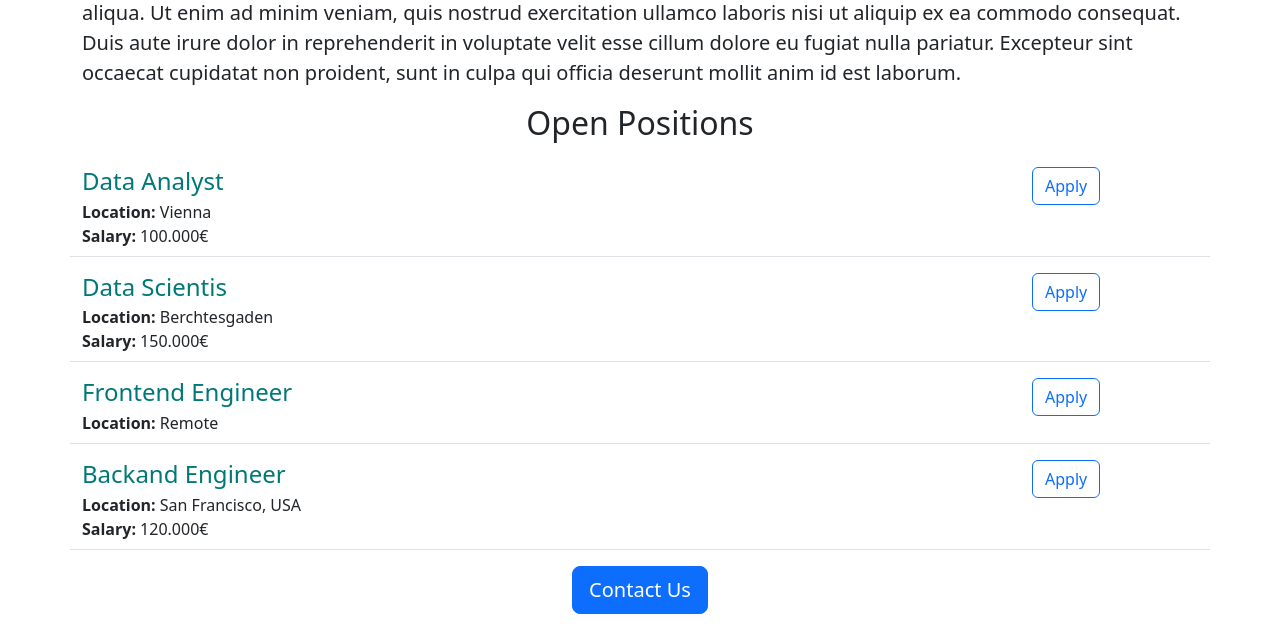
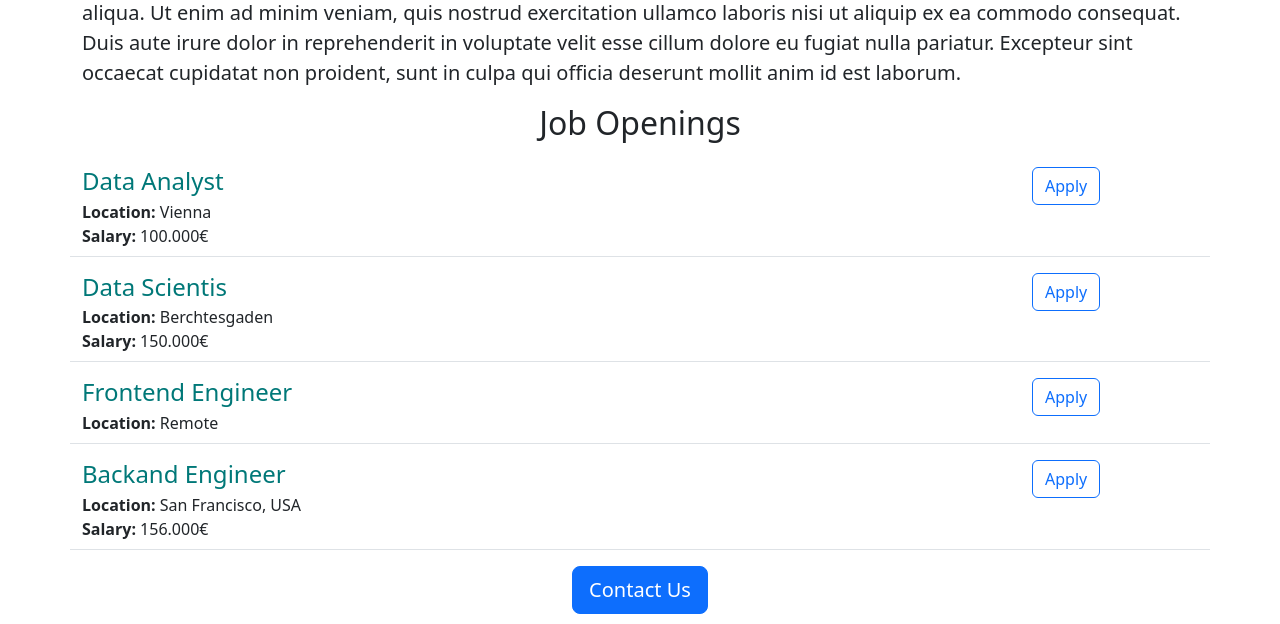
Before and after one commit to liino/jovian-careers-website, a Flask app: page / in a window 1280 px wide. Shown: the part 518-1142 px from the top of the page. Run offline with Flask 2, Linux system fonts and the light colour scheme.

Commit message:
mod: minor changes for testing

```diff
--- a/app.py
+++ b/app.py
@@ -21,7 +21,7 @@ JOBS = [{
   'id': 4,
   'title': 'Backand Engineer',
   'location': 'San Francisco, USA',
-  'salary': '120.000€'
+  'salary': '156.000€'
 }]
 
 
--- a/templates/home.html
+++ b/templates/home.html
@@ -22,7 +22,7 @@
       <p class="lead">
         Lorem ipsum dolor sit amet, consectetur adipiscing elit, sed do eiusmod tempor incididunt ut labore et dolore magna aliqua. Ut enim ad minim veniam, quis nostrud exercitation ullamco laboris nisi ut aliquip ex ea commodo consequat. Duis aute irure dolor in reprehenderit in voluptate velit esse cillum dolore eu fugiat nulla pariatur. Excepteur sint occaecat cupidatat non proident, sunt in culpa qui officia deserunt mollit anim id est laborum.
       </p>
-      <h2 class="text-center mt-2 mb-4">Open Positions</h2>
+      <h2 class="text-center mt-2 mb-4">Job Openings</h2>
       <div>
         {% for job in jobs %}
           {% include 'jobitem.html' %}
```
